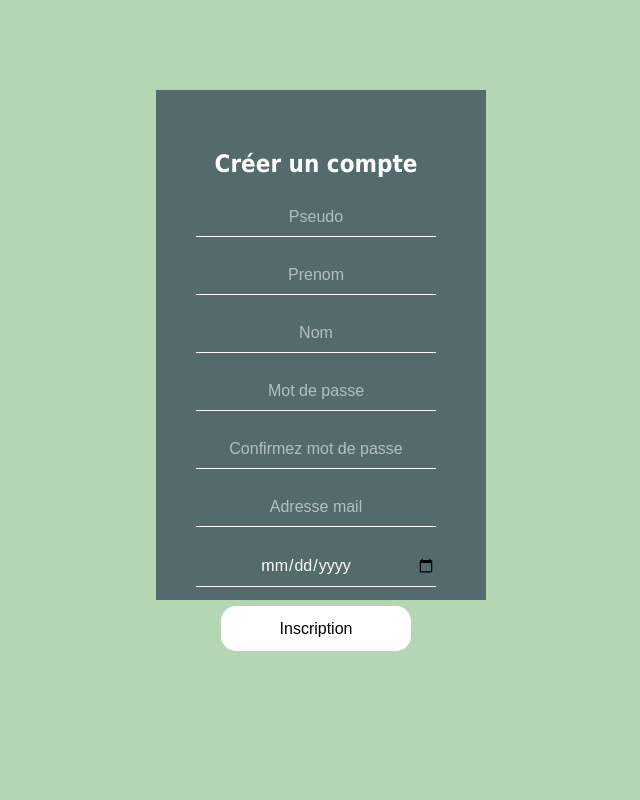
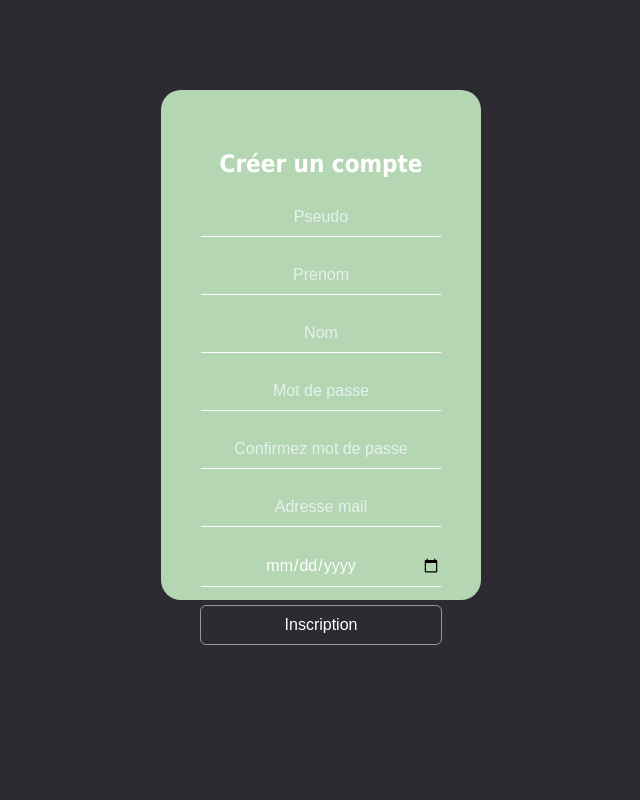
Before and after one commit to carmenching/ZBook, a PHP site: page /Inscription.php in a window 1280 px wide. Shown: the whole page, without its empty margins (319-959 px from the left). Run offline with PHP 8.4, Linux system fonts and the light colour scheme.

Commit message:
enregistrer tout les fichiers modifier

```diff
--- a/Inscription.php
+++ b/Inscription.php
@@ -1,22 +1,49 @@
+<!DOCTYPE html>
 <html>
 <head>
 <meta  charset="utf-8"/>
  <title>Inscription</title>
  <link href="style.css" rel="stylesheet" type="text/css"/>
+
 </head>
+
 <body>
+
    <div class="signup">
-    <form>
+<!-- formulaire d'inscription-->
+    <form action="index.php"  method="POST">
+
        <h2 style="color: #fff;">Créer un compte</h2>
        <input type="pseudo" name="pseudonyme" placeholder="Pseudo"><br><br>
+
        <input type="text" name="username" placeholder="Prenom"><br><br>
+
        <input type="text" name="username" placeholder="Nom"><br><br>
-     <input type="password" name="pass" placeholder="Mot de passe"><br><br>
-     <input type="password" name="pass" placeholder="Confirmez mot de passe"><br><br>
+<!-- mot de passe, et condition ou restriction pour le mot de passe-->
+       <input type="password" name="psw" placeholder="Mot de passe"  pattern="(?=.*\d)(?=.*[a-b])(?=.*[A-Z]).{8,}" title="Le mot de passe doit contenir
+       une lettre majuscule et miniscule, et au minimun 8 caracteres ou plus" required><br><br>
+
+       <input type="password" id="psw" name="psw" placeholder="Confirmez mot de passe"><br><br>
+
        <input type="text" name="mail" placeholder="Adresse mail"><br><br>
+
        <input type="date" name="date" placeholder="Date de naissance"><br><br>
-     <input type="button" value="Inscription" onclick="myFunction()"><br><br>
+
+       <input type="submit" value="Inscription" placeholder="Inscription"><br><br>
     </form>
+
  </div>
+
+<!-- boite a message pour le mot de passe-->
+   <div id="message">
+      <h3>Le mot de passe doit contenir les elements suivants</h3>
+      <p id="letter" class="invalid">Une <b>lettre</b>miniscule</p>
+      <p id="capital" class="invalid">Une <b>lettre</b>majuscule</p>
+      <p id="number" class="invalid">Un<b>nombre</b></p>
+      <p id="length" class="invalid">Minimum <b>8 caracters</b></p>
+    </div>
+
+
+     <script src="main.js"><script>
  </body>
 </html>
--- a/style.css
+++ b/style.css
@@ -2,18 +2,19 @@ body
 {
     font-family: Tahoma, Geneva, sans-serif;
     color: #2d2a32;
-    background-color: #b5d6b2;
+    background-color: #2d2a32;
     background-size: cover;
 }
 .signin
 {
-    background: rgba(44,62,80,0.7);
+    background: #b5d6b2;
     padding: 40px;
-    width: 250px;
+    width: 230px;
     margin: auto;
     margin-top: 90px;
-    height: 400px;
+    height: 300px;
     margin-left: 180x;
+    border-radius: 20px 20px 20px 20px;
 
 }
 form
@@ -22,6 +23,7 @@ form
     text-align: center;
 }
 input
+
 {
     width: 240px;
     text-align: center;
@@ -36,23 +38,30 @@ input
     outline: none;
     color: #fff;
 }
-input[type=button]
+
+input[type=submit]
 {
-    border: none;
-    width: 190px;
-    background: white;
-    color: #000;
-    font-size: 16px;
-    line-height: 25px;
-    padding: 10px 0;
-    border-radius: 15px;
-    cursor: pointer;
+    border: 0 solid;
+    box-shadow: inset 0 0 20px rgba(255, 255, 255, 0);
+    outline: 1px solid;
+    outline-color: rgba(255, 255, 255, .5);
+    outline-offset: 0px;
+    text-shadow: none;
+    transition: all 1250ms cubic-bezier(0.19, 1, 0.22, 1);
+    border-radius: 5px 5px 5px 5px;
+
 }
-input[type=button]:hover
-{
-    color: #fff;
-    background-color: black;
-}
+
+input[type=submit]:hover{
+    border: 2px solid;
+  box-shadow: inset 0 0 20px rgba(255, 255, 255, 0.5), 0 0 20px rgba(255, 255, 255, 0.308);
+  outline-color:rgba(255, 255, 255, 0.5);
+  outline-offset: 15px;
+  text-shadow: 1px 1px 2px #427388;
+  color: lime;
+ }
+
+
 h2
 {
     color: white;
@@ -82,68 +91,17 @@ a:hover
 
 
 
-body
-{
-    font-family: Tahoma, Geneva, sans-serif;
-    color: #fff;
-    background-size: cover;
-}
+
 .signup
 {
-    background:rgba(44, 62, 80, 0.7);
+    background:#b5d6b2;
 	padding:40px;
-	width:250px;
+	width:240px;
 	margin:auto;
 	margin-top:80px;
 	height:430px;
 	margin-left:180px;
 	margin:0 auto;
-	margin-top:90px;
+    margin-top:90px;
+    border-radius: 20px 20px 20px 20px;
 }
-form
-{
-    width: 240px;
-    text-align: center;
-}
-input
-{
-
-    width: 240px;
-    text-align: center;
-    background: transparent;
-    border: none;
-    border-bottom: 1px solid #fff;
-    font-family: 'Play', sans-serif;
-    font-size: 16px;
-    font-weight: 200px;
-    padding: 10px 0;
-    transition: border 0.5s;
-    outline: none;
-    color: #fff;
-}
-input[type=button]
-{
-    border: none;
-    width: 190px;
-    background: white;
-    color: #000;
-    font-size: 16px;
-    line-height: 25px;
-    padding: 10px 0;
-    border-radius: 15px;
-    cursor: pointer;
-}
-input[type=button]:hover
-{
-    color: #fff;
-    background-color: black;
-}
-h2
-{
-    color: #000;
-
-}
-::placeholder {
-    color:aliceblue;
-    opacity: 0.6;
-}
```
Also changed, not shown: connec.php (+4 -3 lines), main.js (+61 -0 lines). Lines whose indentation alone changed are shown as unchanged.
